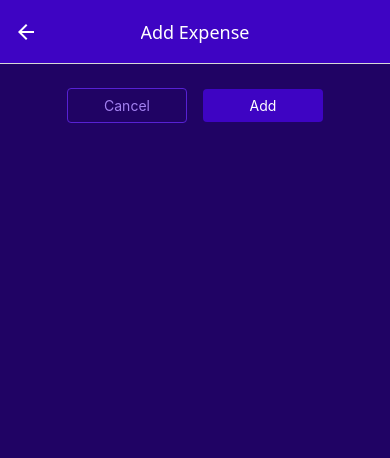
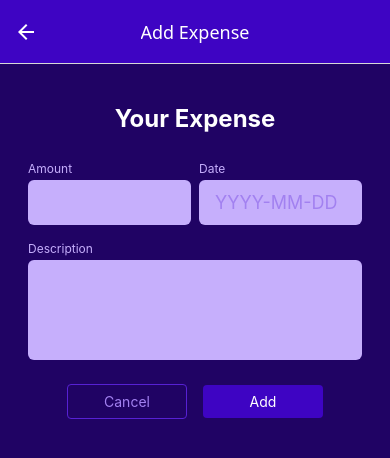
Before and after one commit to armanrajib/expense-tracker-app--react-native, a React Native app: screen /ManageExpense in a window 390 px wide. Shown: the top 458 px of the page. Built offline with nearby package versions, Linux system fonts and the light colour scheme.

Commit message:
Implement Expense form

```diff
--- /dev/null
+++ b/components/ManageExpense/ExpenseForm.js
@@ -0,0 +1,51 @@
+import { StyleSheet, Text, View } from "react-native";
+
+import { globalStyles } from "../../constants/styles";
+import Input from "./Input";
+
+function ExpenseForm() {
+  return (
+    <View style={styles.form}>
+      <Text style={styles.title}>Your Expense</Text>
+      <View style={styles.inputsRow}>
+        <Input
+          label="Amount"
+          textInputConfig={{ keyboardType: "decimal-pad" }}
+          style={styles.rowInput}
+        />
+        <Input
+          label="Date"
+          textInputConfig={{
+            placeholder: "YYYY-MM-DD",
+            placeholderTextColor: globalStyles.colors.primary200,
+            maxLength: 10,
+          }}
+          style={styles.rowInput}
+        />
+      </View>
+      <Input label="Description" textInputConfig={{ multiline: true }} />
+    </View>
+  );
+}
+
+const styles = StyleSheet.create({
+  form: {
+    marginVertical: 16,
+  },
+  title: {
+    fontSize: 24,
+    fontWeight: "bold",
+    color: "white",
+    marginBottom: 20,
+    textAlign: "center",
+  },
+  inputsRow: {
+    flexDirection: "row",
+    justifyContent: "space-between",
+  },
+  rowInput: {
+    flex: 1,
+  },
+});
+
+export default ExpenseForm;
--- /dev/null
+++ b/components/ManageExpense/Input.js
@@ -0,0 +1,42 @@
+import { StyleSheet, Text, TextInput, View } from "react-native";
+import { globalStyles } from "../../constants/styles";
+
+function Input({ label, style, textInputConfig }) {
+  const inputStyles =
+    textInputConfig && textInputConfig.multiline
+      ? [styles.input, styles.inputMultiline]
+      : styles.input;
+
+  return (
+    <View style={[styles.inputContainer, style]}>
+      <Text style={styles.label}>{label}</Text>
+      <TextInput style={inputStyles} {...textInputConfig} />
+    </View>
+  );
+}
+
+const styles = StyleSheet.create({
+  inputContainer: {
+    marginHorizontal: 4,
+    marginVertical: 8,
+  },
+  label: {
+    fontSize: 12,
+    color: globalStyles.colors.primary100,
+    marginBottom: 4,
+  },
+  input: {
+    backgroundColor: globalStyles.colors.primary100,
+    paddingVertical: 12,
+    paddingHorizontal: 16,
+    borderRadius: 6,
+    fontSize: 18,
+    color: globalStyles.colors.primary700,
+  },
+  inputMultiline: {
+    minHeight: 100,
+    textAlignVertical: "top",
+  },
+});
+
+export default Input;
--- a/screens/ManageExpense.js
+++ b/screens/ManageExpense.js
@@ -5,6 +5,7 @@
 import IconButton from "../components/ui/IconButton";
 import Button from "../components/ui/Button";
 import { ExpensesContext } from "../store/expensesContext";
+import ExpenseForm from "../components/ManageExpense/ExpenseForm";
 
 function ManageExpense({ route, navigation }) {
   const { addExpense, updateExpense, deleteExpense } =
@@ -48,6 +49,8 @@
 
   return (
     <View style={styles.container}>
+      <ExpenseForm />
+
       <View style={styles.buttonsContainer}>
         <Button mode="flat" onPress={handleCancel} style={styles.button}>
           Cancel
```
